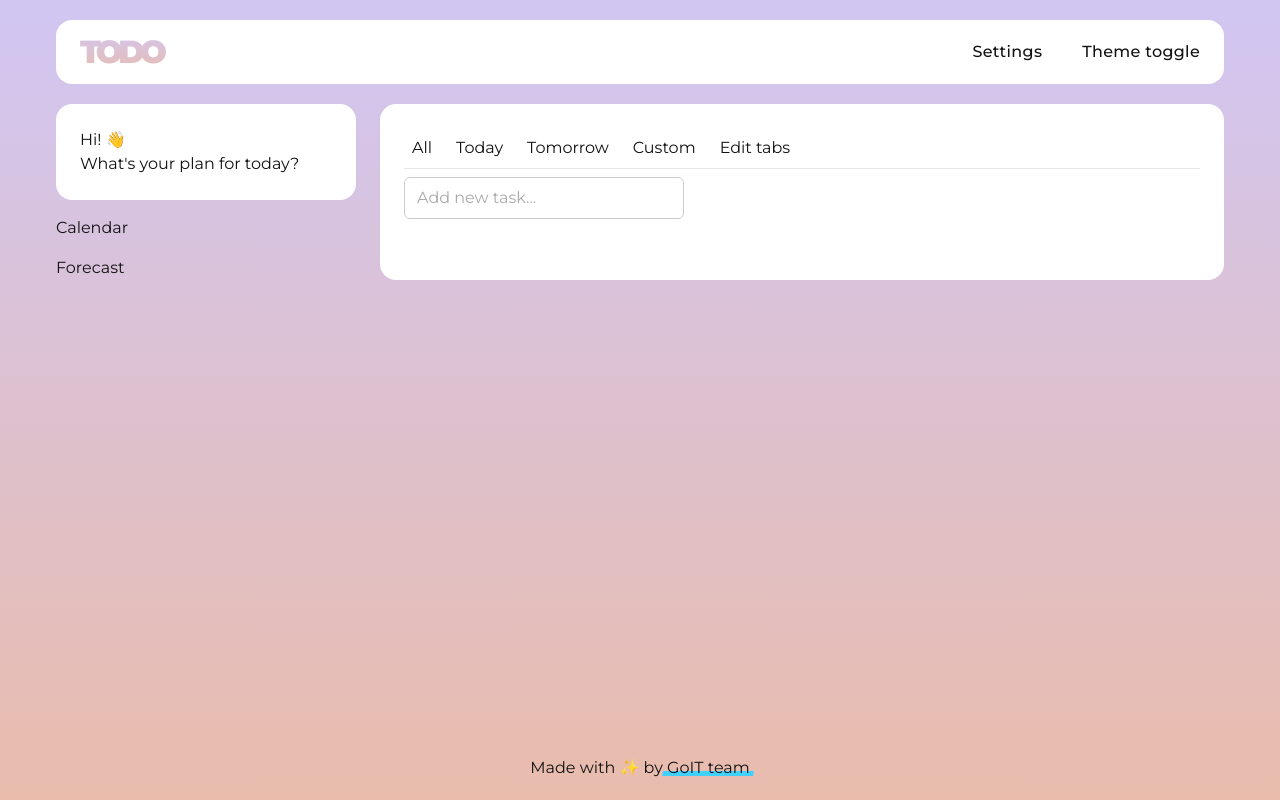
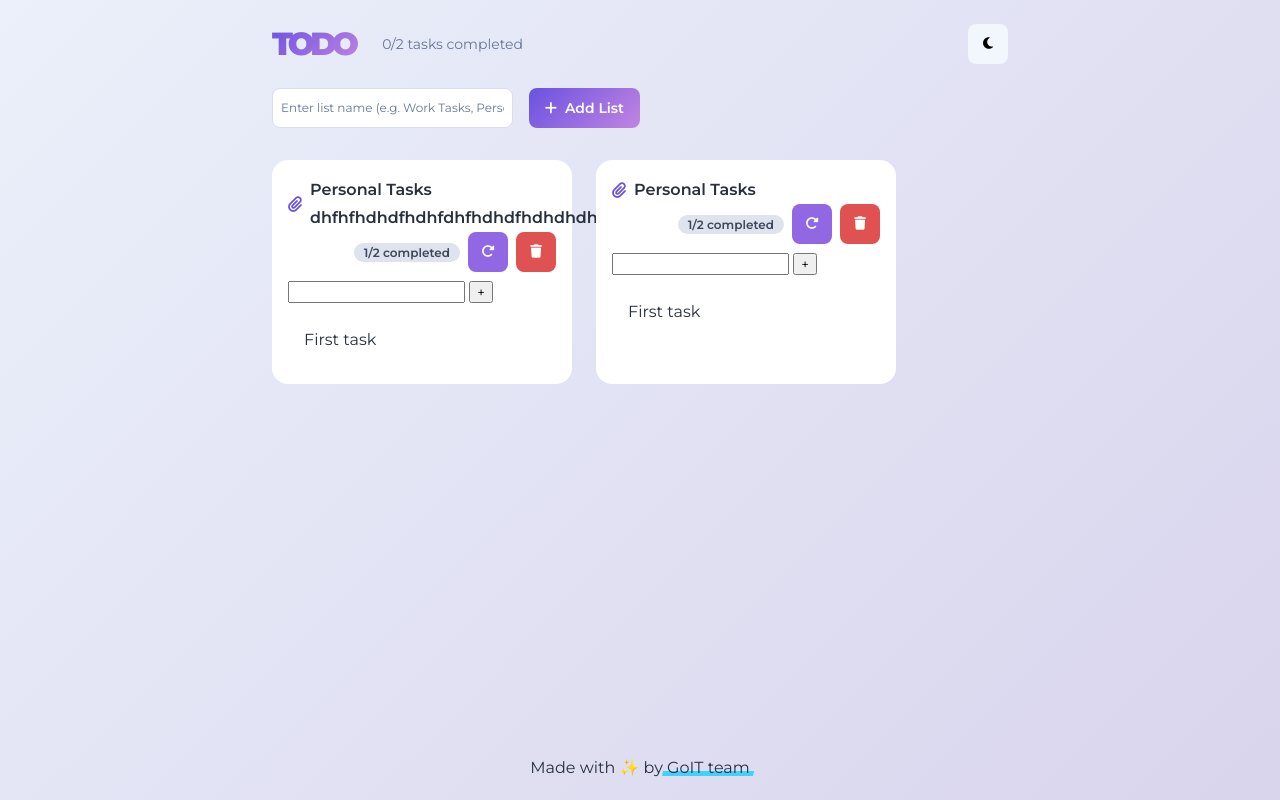
Before and after one commit to kopasovska/todo-list, a website built with Vite: page src/index.html in a window 1280 px wide. Built offline with nearby package versions, Linux system fonts and the light colour scheme.

Commit message:
Make ui (header, form an start cards)

```diff
--- /dev/null
+++ b/src/css/addNewListForm.css
@@ -0,0 +1,60 @@
+.add-new-list-section {
+  display: flex;
+  margin-bottom: 32px;
+}
+
+.add-new-list-form {
+  width: 50%;
+  min-width: 300px;
+  display: flex;
+
+  gap: 16px;
+}
+
+.add-new-list-input {
+  flex: 1;
+
+  min-height: 40px;
+  padding: 8px;
+
+  border-radius: 8px;
+  border: 1px solid var(--border);
+  outline: none;
+
+  font-size: 12px;
+  line-height: 1.5;
+
+  transition: var(--transition-smooth);
+}
+
+.add-new-list-input::placeholder {
+  color: var(--muted-foreground);
+}
+
+.add-new-list-input:focus {
+  border: 2px solid var(--ring);
+}
+
+.add-new-list-btn {
+  height: 40px;
+  padding: 8px 16px;
+  border-radius: 8px;
+  border: none;
+
+  background: var(--gradient-primary);
+  color: var(--primary-foreground);
+
+  font-size: 14px;
+  font-weight: 600;
+
+  display: inline-flex;
+  align-items: center;
+  gap: 8px;
+
+  transition: var(--transition-smooth);
+
+  &:hover,
+  &:focus {
+    opacity: 0.9;
+  }
+}
--- a/src/css/base.css
+++ b/src/css/base.css
@@ -10,16 +10,60 @@
   -moz-osx-font-smoothing: grayscale;
   -webkit-text-size-adjust: 100%;
 
-  --color-background: linear-gradient(180deg, #d1c6f3 0%, #e9bcac 100%);
-  --color-box-background: #ffffff;
-  --color-text: #121212;
-  --color-accent: linear-gradient(180deg, #d1c6f3 0%, #e9bcac 100%);
-  --color-light-grey: #e6e6e6;
+  --background: hsl(220 70% 97%);
+  --foreground: hsl(220 20% 20%);
+
+  --card: hsl(0 0% 100%);
+  --card-foreground: hsl(220 20% 20%);
+
+  --popover: hsl(0 0% 100%);
+  --popover-foreground: hsl(220 20% 20%);
+
+  --primary: hsl(250 70% 60%);
+  --primary-foreground: hsl(0 0% 100%);
+
+  --secondary: hsl(220 30% 90%);
+  --secondary-foreground: hsl(220 20% 30%);
+
+  --muted: hsl(220 20% 95%);
+  --muted-foreground: hsl(220 20% 50%);
+
+  --accent: hsl(260 70% 65%);
+  --accent-foreground: hsl(0 0% 100%);
+
+  --destructive: hsl(0 70% 60%);
+  --destructive-foreground: hsl(0 0% 100%);
+
+  --border: hsl(220 20% 88%);
+  --input: hsl(220 20% 92%);
+  --ring: hsl(250 70% 60%);
+
+  --success: hsl(140 70% 50%);
+  --success-foreground: hsl(0 0% 100%);
+
+  --gradient-primary: linear-gradient(
+    135deg,
+    hsl(250 70% 60%),
+    hsl(280 60% 70%)
+  );
+  --gradient-secondary: linear-gradient(
+    135deg,
+    hsl(200 80% 60%),
+    hsl(250 70% 65%)
+  );
+  --gradient-background: linear-gradient(
+    135deg,
+    hsl(220 60% 95%),
+    hsl(250 40% 88%)
+  );
+
+  /*animations*/
+  --transition-smooth: all 0.3s cubic-bezier(0.4, 0, 0.2, 1);
 }
 
 body {
-  background: var(--color-background);
-  color: var(--color-text);
+  background: var(--gradient-background);
+  color: var(--foreground);
   display: flex;
   flex-direction: column;
   min-width: 100vw;
@@ -30,8 +74,3 @@ body {
 main {
   flex-grow: 1;
 }
-
-main .container {
-  display: flex;
-  gap: 24px;
-}
--- /dev/null
+++ b/src/css/cards.css
@@ -0,0 +1,99 @@
+.cards-section {
+  margin-bottom: 20px;
+}
+
+.cards-list {
+  display: flex;
+  flex-wrap: wrap;
+  row-gap: 24px;
+  column-gap: 24px;
+}
+
+.cards-item {
+  padding: 16px;
+  border-radius: 16px;
+
+  display: flex;
+  flex-direction: column;
+  gap: 8px;
+
+  background-color: var(--card);
+
+  width: calc((100% - 48px) / 3);
+  min-width: 300px;
+}
+
+.card-header {
+  display: flex;
+  flex-wrap: wrap;
+  justify-content: space-between;
+}
+
+.card-title-wrapper {
+  display: flex;
+  align-items: center;
+  gap: 8px;
+}
+
+.fa-paperclip {
+  color: var(--primary);
+}
+
+.card-title {
+  flex: 1 1 auto;
+  color: var(--card-foreground);
+  font-size: 16px;
+  font-weight: 600;
+  line-height: 1.75;
+}
+
+.card-toolbar {
+  display: flex;
+  align-items: center;
+  gap: 8px;
+  margin-left: auto;
+}
+
+.card-stats {
+  color: var(--secondary-foreground);
+  background-color: var(--secondary);
+
+  padding: 2px 10px;
+  border-radius: 16px;
+
+  font-size: 12px;
+  font-weight: 600;
+  line-height: 1.25;
+
+  &:hover {
+    opacity: 0.9;
+  }
+}
+
+.delete-card-btn,
+.reset-all-tasks-btn {
+  width: 40px;
+  height: 40px;
+
+  display: flex;
+  justify-content: center;
+  align-items: center;
+
+  background-color: var(--destructive);
+  color: var(--destructive-foreground);
+  outline: none;
+  border: none;
+  border-radius: 8px;
+
+  transition: var(--transition-smooth);
+
+  &:hover,
+  &:focus {
+    opacity: 0.9;
+  }
+}
+
+.reset-all-tasks-btn {
+  background-color: var(--accent);
+  color: var(--accent-foreground);
+}
--- a/src/css/container.css
+++ b/src/css/container.css
@@ -12,8 +12,8 @@
   }
 }
 /* Styles for Desktop devices */
-@media only screen and (min-width: 1200px) {
+@media only screen and (min-width: 1440px) {
   .container {
-    max-width: 1200px;
+    max-width: 1440px;
   }
 }
--- a/src/css/header.css
+++ b/src/css/header.css
@@ -1,14 +1,19 @@
 .header {
-  padding: 20px 0;
+  padding-top: 20px;
+  margin-bottom: 20px;
+}
+
+.header-container {
+  display: flex;
+  justify-content: space-between;
+  align-items: center;
 }
 
 .nav {
-  padding: 8px 24px;
-  border-radius: 16px;
-  background: var(--color-box-background);
-
+  padding: 0;
   display: flex;
-  justify-content: space-between;
+  align-items: center;
+  gap: 24px;
 }
 
 .nav-logo {
@@ -19,45 +24,35 @@
   font-size: 32px;
   letter-spacing: -0.15em;
 
-  background: var(--color-accent);
+  background: var(--gradient-primary);
   -webkit-background-clip: text;
   background-clip: text;
   -webkit-text-fill-color: transparent;
 }
 
-.nav-list {
-  display: flex;
-  align-items: center;
-  justify-content: flex-end;
-  gap: 40px;
+.nav-stats {
+  color: var(--muted-foreground);
+  font-size: 14px;
 }
 
-.nav-link {
-  position: relative;
-  display: block;
-  font-weight: 500;
-  letter-spacing: 0.02em;
-  transition: 200ms ease-in;
+.theme-toggle {
+  width: 40px;
+  height: 40px;
+
+  display: flex;
+  justify-content: center;
+  align-items: center;
+
+  background-color: var(--background);
+  outline: none;
+  border: none;
+  border-radius: 8px;
+
+  transition: var(--transition-smooth);
+
+  &:hover,
+  &:focus {
+    color: var(--accent-foreground);
+    background-color: var(--accent);
+  }
 }
-
-.nav-link:hover,
-.nav-link:focus {
-  color: #747bff;
-}
-
-.nav-link::after {
-  content: '';
-  position: absolute;
-  bottom: 0;
-  left: 50%;
-  transform: translateX(-50%) translateY(100%);
-  width: 110%;
-  height: 4px;
-  border-radius: 4px;
-  transform-origin: center;
-  animation: stretch 400ms cubic-bezier(0.68, -0.55, 0.27, 1.55) 200ms both;
-}
-
-.nav-link.active::after {
-  background: #747bff;
-}
--- a/src/css/reset.css
+++ b/src/css/reset.css
@@ -31,6 +31,7 @@ a {
 
 button {
   cursor: pointer;
+  font-family: inherit;
 }
 
 img {
@@ -38,3 +39,7 @@ img {
   max-width: 100%;
   height: auto;
 }
+
+input {
+  font-family: inherit;
+}
--- a/src/css/styles.css
+++ b/src/css/styles.css
@@ -11,6 +11,8 @@
 
 /* Sections style */
 @import url('./header.css');
+@import url('./addNewListForm.css');
+@import url('./cards.css');
 @import url('./sidebar.css');
 @import url('./tasks.css');
 @import url('./footer.css');
--- a/src/index.html
+++ b/src/index.html
@@ -11,6 +11,10 @@
       href="https://fonts.googleapis.com/css2?family=Montserrat:ital,wght@0,100..900;1,100..900&display=swap"
       rel="stylesheet"
     />
+    <link
+      rel="stylesheet"
+      href="https://cdnjs.cloudflare.com/ajax/libs/font-awesome/6.5.0/css/all.min.css"
+    />
     <link rel="stylesheet" href="./css/styles.css" />
   </head>
   <body>
@@ -19,8 +23,8 @@
     <main>
       <!-- Loads the specified .html file -->
       <div class="container">
-        <load src="./partials/sidebar.html" />
-        <load src="./partials/tasks.html" />
+        <load src="./partials/addNewListForm.html" />
+        <load src="./partials/cards.html" />
       </div>
     </main>
 
--- /dev/null
+++ b/src/partials/addNewListForm.html
@@ -0,0 +1,14 @@
+<section class="add-new-list-section">
+  <form class="add-new-list-form">
+    <input
+      type="text"
+      name="listName"
+      placeholder="Enter list name (e.g. Work Tasks, Personal Goals...)"
+      class="add-new-list-input"
+    />
+    <button type="submit" class="add-new-list-btn">
+      <i class="fa-solid fa-plus"></i>
+      Add List
+    </button>
+  </form>
+</section>
--- /dev/null
+++ b/src/partials/cards.html
@@ -0,0 +1,54 @@
+<section class="cards-section">
+  <ul class="cards-list">
+    <li class="cards-item">
+      <div class="card-header">
+        <span class="card-title-wrapper">
+          <i class="fa-solid fa-paperclip"></i>
+          <p class="card-title">
+            Personal Tasks dhfhfhdhdfhdhfdhfhdhdfhdhdhdhdfhdfh
+          </p>
+        </span>
+        <div class="card-toolbar">
+          <div class="card-stats">1/2 completed</div>
+          <button type="button" class="reset-all-tasks-btn">
+            <i class="fa-solid fa-rotate-right"></i>
+          </button>
+          <button type="button" class="delete-card-btn">
+            <i class="fa-solid fa-trash"></i>
+          </button>
+        </div>
+      </div>
+      <form class="add-new-task-form">
+        <input type="text" name="newTask" class="add-new-task-input" />
+        <button type="submit" class="add-new-task-btn">+</button>
+      </form>
+      <ul class="tasks-list">
+        <li class="task-item">First task</li>
+      </ul>
+    </li>
+    <li class="cards-item">
+      <div class="card-header">
+        <span class="card-title-wrapper">
+          <i class="fa-solid fa-paperclip"></i>
+          <p class="card-title">Personal Tasks</p>
+        </span>
+        <div class="card-toolbar">
+          <div class="card-stats">1/2 completed</div>
+          <button type="button" class="reset-all-tasks-btn">
+            <i class="fa-solid fa-rotate-right"></i>
+          </button>
+          <button type="button" class="delete-card-btn">
+            <i class="fa-solid fa-trash"></i>
+          </button>
+        </div>
+      </div>
+      <form class="add-new-task-form">
+        <input type="text" name="newTask" class="add-new-task-input" />
+        <button type="submit" class="add-new-task-btn">+</button>
+      </form>
+      <ul class="tasks-list">
+        <li class="task-item">First task</li>
+      </ul>
+    </li>
+  </ul>
+</section>
--- a/src/partials/header.html
+++ b/src/partials/header.html
@@ -1,19 +1,11 @@
 <header class="header">
-  <div class="container">
+  <div class="container header-container">
     <nav class="nav">
       <a class="nav-logo" href="./index.html" aria-label="Site logo">TODO</a>
-      <ul class="nav-list">
-        <li class="nav-item">
-          <a class="nav-link {=$highlight-act}" href="./page-2.html"
-            >Settings</a
-          >
-        </li>
-        <li class="nav-item">
-          <a class="nav-link {=$highlight-curr}" href="./page-3.html"
-            >Theme toggle</a
-          >
-        </li>
-      </ul>
+      <p class="nav-stats">0/2 tasks completed</p>
     </nav>
+    <button id="theme-toggle" class="theme-toggle">
+      <i class="fa-solid fa-moon"></i>
+    </button>
   </div>
 </header>
--- a/src/partials/sidebar.html
+++ /dev/null
@@ -1,14 +0,0 @@
-<section class="sidebar">
-  <ul class="widget-list">
-    <li class="widget-item greetings">
-      <p>Hi! 👋</p>
-      <p>What's your plan for today?</p>
-    </li>
-    <li class="widget-item calendar">
-      <p>Calendar</p>
-    </li>
-    <li class="widget-item forecast">
-      <p>Forecast</p>
-    </li>
-  </ul>
-</section>
--- a/src/partials/tasks.html
+++ b/src/partials/tasks.html
@@ -1,20 +1,3 @@
 <section class="tasks">
-  <ul class="task-tab-list">
-    <li class="task-tab-item">All</li>
-    <li class="task-tab-item">Today</li>
-    <li class="task-tab-item">Tomorrow</li>
-    <li class="task-tab-item">Custom</li>
-    <li class="task-tab-item">Edit tabs</li>
-  </ul>
-  <div class="task-input">
-    <div
-      class="task-content"
-      contenteditable="true"
-      data-placeholder="Add new task..."
-    ></div>
-    <div class="task-date">
-      <input type="date" />
-    </div>
-  </div>
   <ul class="task-list"></ul>
 </section>
```
